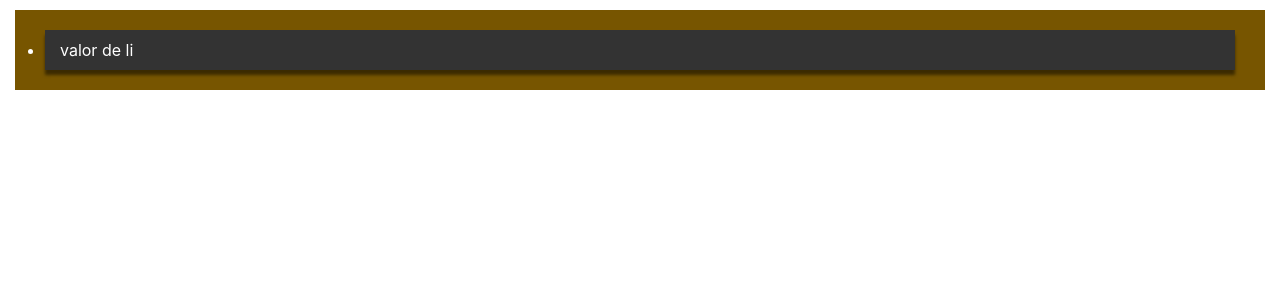
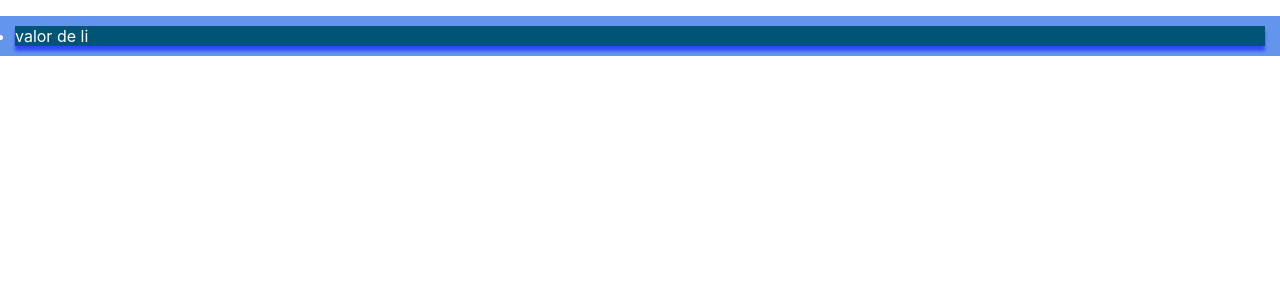
Before and after one commit to drbv27/IntroToReact, a React (Create React App) app: page / in a window 1280 px wide. Shown: the top 300 px of the page. Built offline with nearby package versions, Linux system fonts and the light colour scheme.

Commit message:
changing styles to class styles

```diff
--- a/src/App.js
+++ b/src/App.js
@@ -1,5 +1,6 @@
 import logo from "./logo.svg";
-import "./App.css";
+/* import "./App.css"; */
+import "./main.css";
 
 /* function App() {
   return <p>Orion Necio</p>;
@@ -21,16 +22,12 @@ const estilo = ({ bg = "#222" }) => ({
 });
 const Li = ({ children }) => {
   console.log(children);
-  return (
-    <li style={{ ...estilo2, ...estilo({ bg: "#333" }) }} className="clase-li">
-      {children}
-    </li>
-  );
+  return <li className="clase-li">{children}</li>;
 };
 const App = () => {
   const actitud = "Necio";
   return (
-    <ul style={estilo({ bg: "#750" })} className="miClaseCSS">
+    <ul className="miClaseCSS">
       <Li estado="necio">valor de li</Li>
     </ul>
   );
--- /dev/null
+++ b/src/main.css
@@ -0,0 +1,10 @@
+.clase-li {
+  background-color: #057;
+  color: #fff;
+  box-shadow: 0 5px 3px rgba(0, 0, 256, 0.5);
+}
+
+.miClaseCSS {
+  background-color: cornflowerblue;
+  padding: 10px 15px;
+}
```
